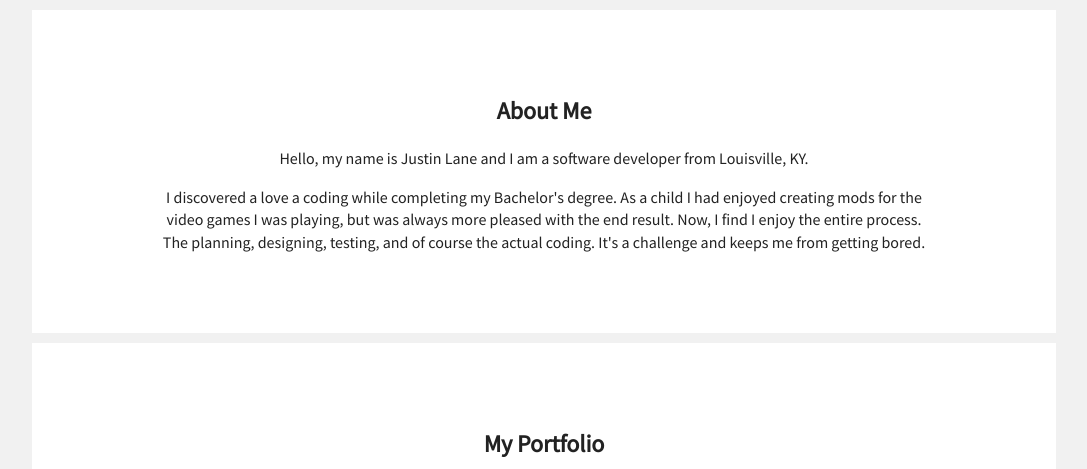
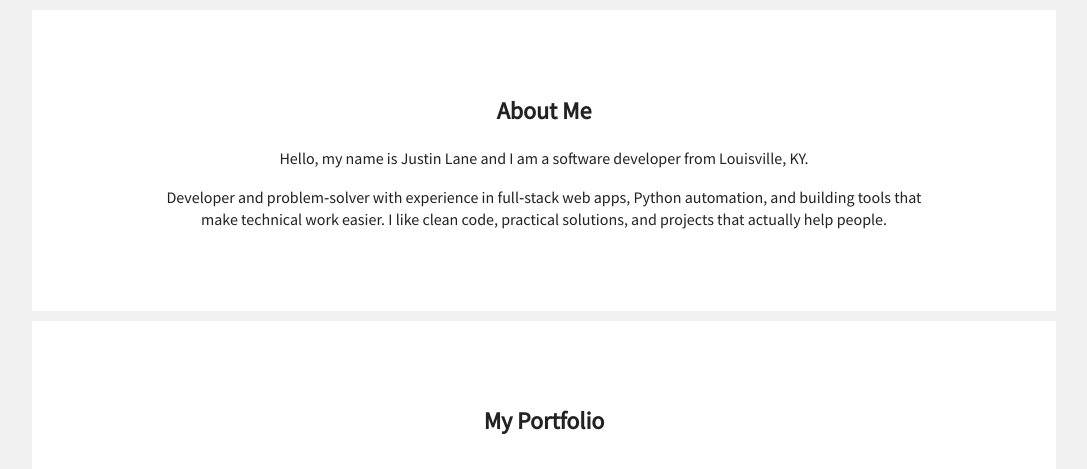
Before and after one commit to jclane/portfolio, a Flask app: page / in a window 1280 px wide. Shown: the part 800-1269 px from the top of the page, without its empty margins (96-1183 px from the left). Run offline with Flask 3, Linux system fonts and the light colour scheme; some libraries are stand-ins or nearby versions.

Commit message:
changed 'about me' blurb

```diff
--- a/templates/index.html
+++ b/templates/index.html
@@ -11,7 +11,7 @@
 <section id="about">
   <h1>About Me</h1>
   <p>Hello, my name is Justin Lane and I am a software developer from Louisville, KY.</p>
-  <p>I discovered a love a coding while completing my Bachelor's degree. As a child I had enjoyed creating mods for the video games I was playing, but was always more pleased with the end result.  Now, I find I enjoy the entire process.  The planning, designing, testing, and of course the actual coding.  It's a challenge and keeps me from getting bored.</p>
+  <p>Developer and problem‑solver with experience in full‑stack web apps, Python automation, and building tools that make technical work easier. I like clean code, practical solutions, and projects that actually help people.</p>
 </section>
 
 <section id="portfolio">
```
